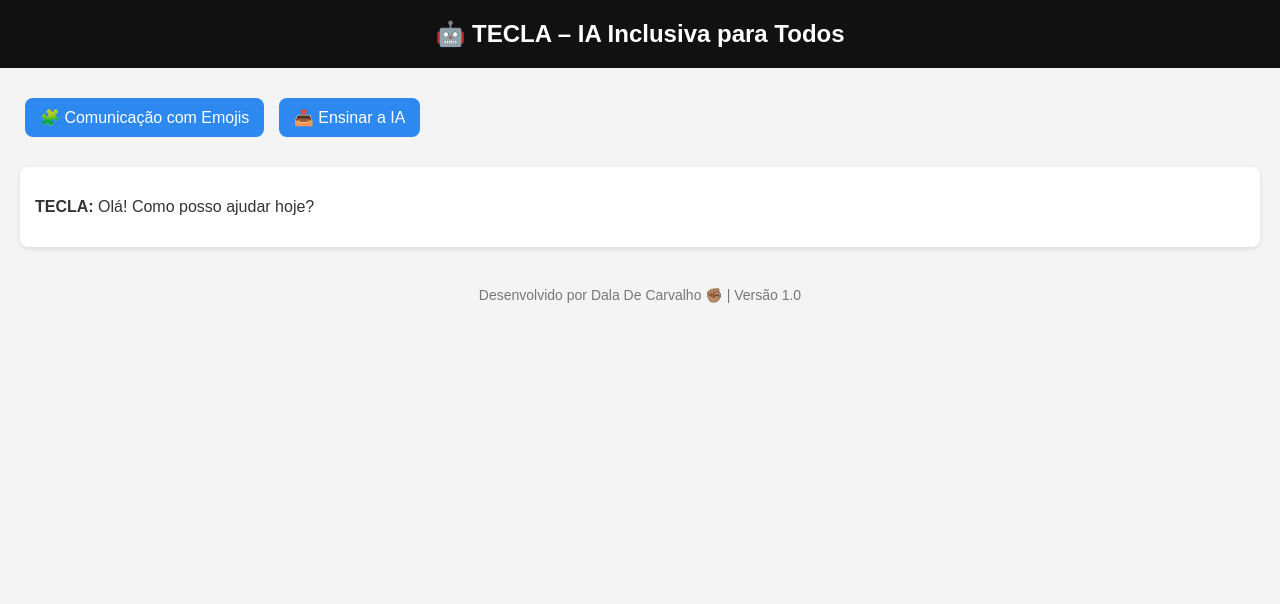
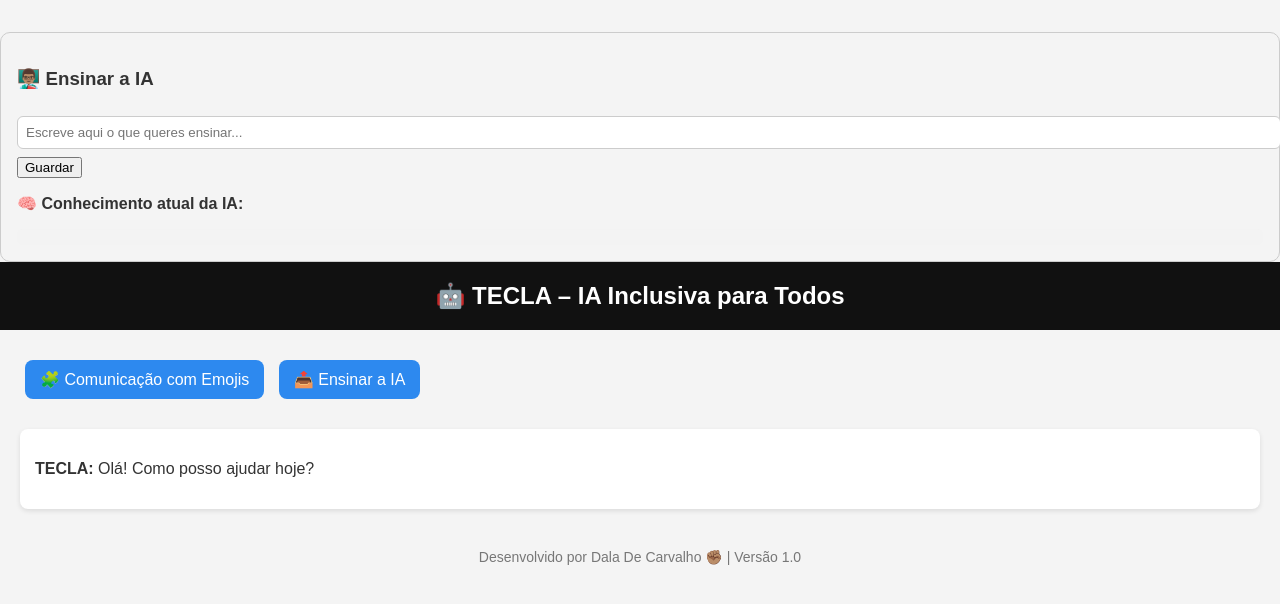
Before and after one commit to Dala35/TECLA-IA-ADAPTATIVA-, a plain HTML site: page index.html in a window 1280 px wide. Drawn offline with Linux system fonts and the light colour scheme.

Commit message:
Update index.html

```diff
--- a/index.html
+++ b/index.html
@@ -105,7 +105,13 @@ function guardarDadosIA() {
 }
     </script>
 <body>
-
+<div style="margin-top: 2rem; padding: 1rem; border: 1px solid #ccc; border-radius: 10px;">
+  <h3>👨🏽‍🏫 Ensinar a IA</h3>
+  <input type="text" id="entradaIA" placeholder="Escreve aqui o que queres ensinar..." style="width: 100%; padding: 0.5rem;" />
+  <button onclick="guardarDadosIA()" style="margin-top: 0.5rem;">Guardar</button>
+  <p><strong>🧠 Conhecimento atual da IA:</strong></p>
+  <div id="dadosIA" style="background: #f3f3f3; padding: 0.5rem; border-radius: 5px;"></div>
+</div>
 <header>
   <h1>🤖 TECLA – IA Inclusiva para Todos</h1>
 </header>
```
